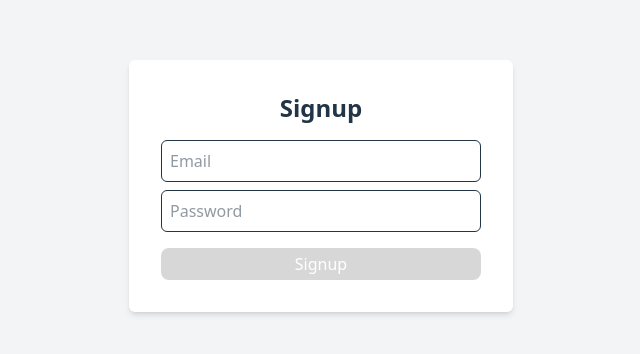
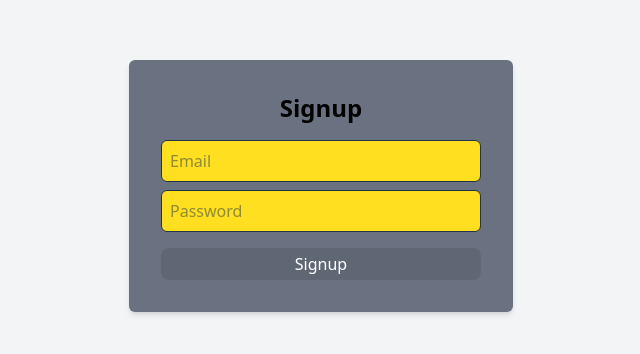
Before and after one commit to Harishkumargaja/kanban-board, a React (Vite) app: page /signup in a window 1280 px wide. Shown: the part 214-568 px from the top of the page, without its empty margins (319-959 px from the left). Built offline with nearby package versions, Linux system fonts and the light colour scheme.

Commit message:
Troubleshot

```diff
--- a/src/App.css
+++ b/src/App.css
@@ -1,6 +1,3 @@
-@tailwind base;
-@tailwind components;
-@tailwind utilities;
 @import "tailwindcss";
 
 #root {
--- a/src/components/BoardList.jsx
+++ b/src/components/BoardList.jsx
@@ -63,7 +63,7 @@ function BoardList() {
       <div className="bg-gray-500 p-8 rounded-md shadow-md w-96">
       <h2 className="text-2xl font-semibold mb-4 text-center">Boards</h2>
       <form onSubmit={handleAddBoard}>
-        <input className="bg-amber-100 w-full p-2 mb-2 border rounded-md" type="text" value={newBoardTitle} onChange={(e) => setNewBoardTitle(e.target.value)} />
+        <input className="bg-amber-100 text-black w-full p-2 mb-2 border rounded-md" type="text" value={newBoardTitle} onChange={(e) => setNewBoardTitle(e.target.value)} />
         <button className="p-2 mb-2 border rounded-md text-white" type="submit">+ Add Board</button>
       </form>
       <ul>
--- a/src/components/KanbanBoard.jsx
+++ b/src/components/KanbanBoard.jsx
@@ -134,7 +134,7 @@ function KanbanBoard() {
 
   return (
     <DragDropContext onDragEnd={onDragEnd}>
-      <div className="flex flex-col overflow-x-auto p-4">
+      <div className="text-black flex flex-col overflow-x-auto p-4">
         <div className="flex overflow-x-auto">
           <Droppable droppableId="all-lists" direction="horizontal" type="list">
             {(provided) => (
@@ -159,7 +159,7 @@ function KanbanBoard() {
                                 type="text"
                                 value={editedListTitle}
                                 onChange={(e) => setEditedListTitle(e.target.value)}
-                                className="bg-yellow-300 w-full p-2 border rounded-md"
+                                className="bg-yellow-300 text-black w-full p-2 border rounded-md"
                               />
                               <button className="text-green-500 p-0 m-2" onClick={() => handleSaveListEdit(list.id)}>
                                 <FaSave />
@@ -185,7 +185,7 @@ function KanbanBoard() {
 
                         <Droppable droppableId={list.id} type="card">
                           {(provided) => (
-                            <div ref={provided.innerRef} {...provided.droppableProps}>
+                            <div ref={provided.innerRef} {...provided.droppableProps}><br></br>
                               {cards
                                 .filter((card) => card.list_id === list.id)
                                 .sort((a, b) => a.position - b.position)
@@ -204,7 +204,7 @@ function KanbanBoard() {
                                               type="text"
                                               value={editedCardTitle}
                                               onChange={(e) => setEditedCardTitle(e.target.value)}
-                                              className="bg-yellow-300 w-full p-2 border rounded-md"
+                                              className="bg-yellow-300 text-black w-full p-2 border rounded-md"
                                             />
                                             <button className="text-green-500 p-0 m-2" onClick={() => handleSaveCardEdit(card.id)}>
                                               <FaSave />
@@ -243,7 +243,7 @@ function KanbanBoard() {
                             value={newCardTitle}
                             onChange={(e) => setNewCardTitle(e.target.value)}
                             placeholder="Add card title"
-                            className="bg-yellow-300 w-full p-2 border rounded-md"
+                            className="bg-yellow-300 text-black w-full p-2 border rounded-md"
                           />
                           <button type="submit" onClick={() => setSelectedListId(list.id)} className="mt-2 bg-blue-500 text-white p-2 rounded-md w-full">
                             Add Card
@@ -261,7 +261,7 @@ function KanbanBoard() {
                       value={newListTitle}
                       onChange={(e) => setNewListTitle(e.target.value)}
                       placeholder="Add list title"
-                      className="bg-yellow-300 w-full p-2 border rounded-md"
+                      className="bg-yellow-300 text-black w-full p-2 border rounded-md"
                     />
                     <button type="submit" className="mt-2 bg-green-500 text-white p-2 rounded-md w-full">
                       Add List
--- a/src/components/LoginPage.jsx
+++ b/src/components/LoginPage.jsx
@@ -43,14 +43,14 @@ function LoginPage() {
             placeholder="Email"
             value={email}
             onChange={(e) => setEmail(e.target.value)}
-            className="bg-amber-100 w-full p-2 mb-2 border rounded-md"
+            className="bg-amber-100 text-black w-full p-2 mb-2 border rounded-md"
           />
           <input
             type="password"
             placeholder="Password"
             value={password}
             onChange={(e) => setPassword(e.target.value)}
-            className="bg-amber-100 w-full p-2 mb-4 border rounded-md"
+            className="bg-amber-100 text-black w-full p-2 mb-4 border rounded-md"
           />
           <button
             type="submit"
--- a/src/components/SignupPage.jsx
+++ b/src/components/SignupPage.jsx
@@ -33,8 +33,8 @@ function SignupPage() {
 
   return (
     <div className="flex items-center justify-center min-h-screen bg-gray-100">
-      <div className="bg-white p-8 rounded-md shadow-md w-96">
-        <h2 className="text-2xl font-semibold mb-4 text-center">Signup</h2>
+      <div className="bg-gray-500 p-8 rounded-md shadow-md w-96">
+        <h2 className="text-2xl text-black font-semibold mb-4 text-center">Signup</h2>
         {error && <p className="text-red-500 mb-2">{error}</p>}
         <form onSubmit={handleSignup}>
           <input
@@ -42,14 +42,14 @@ function SignupPage() {
             placeholder="Email"
             value={email}
             onChange={(e) => setEmail(e.target.value)}
-            className="w-full p-2 mb-2 border rounded-md"
+            className="bg-yellow-300 w-full p-2 mb-2 border rounded-md"
           />
           <input
             type="password"
             placeholder="Password"
             value={password}
             onChange={(e) => setPassword(e.target.value)}
-            className="w-full p-2 mb-4 border rounded-md"
+            className="bg-yellow-300 w-full p-2 mb-4 border rounded-md"
           />
           <button
             type="submit"
```
